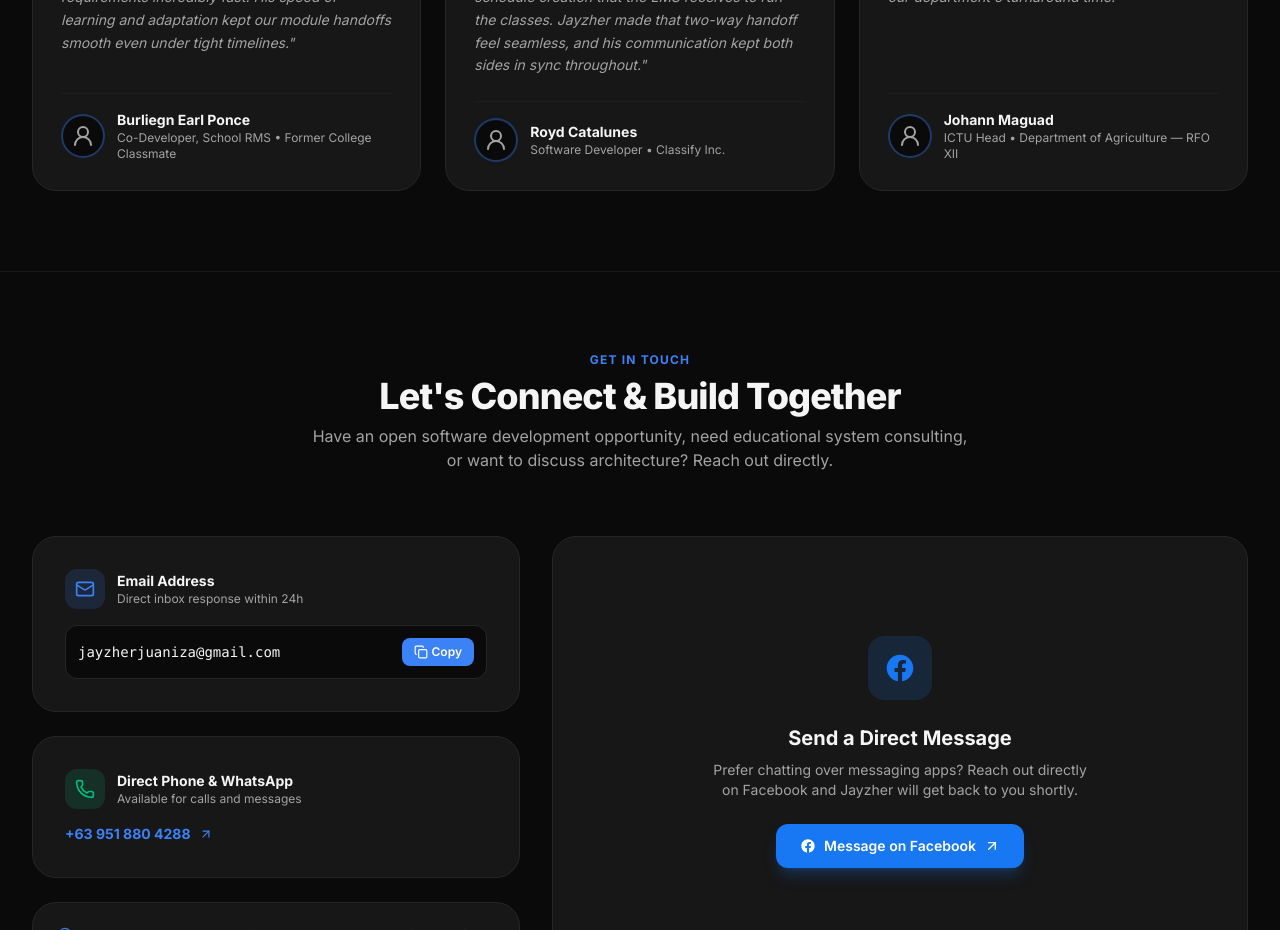
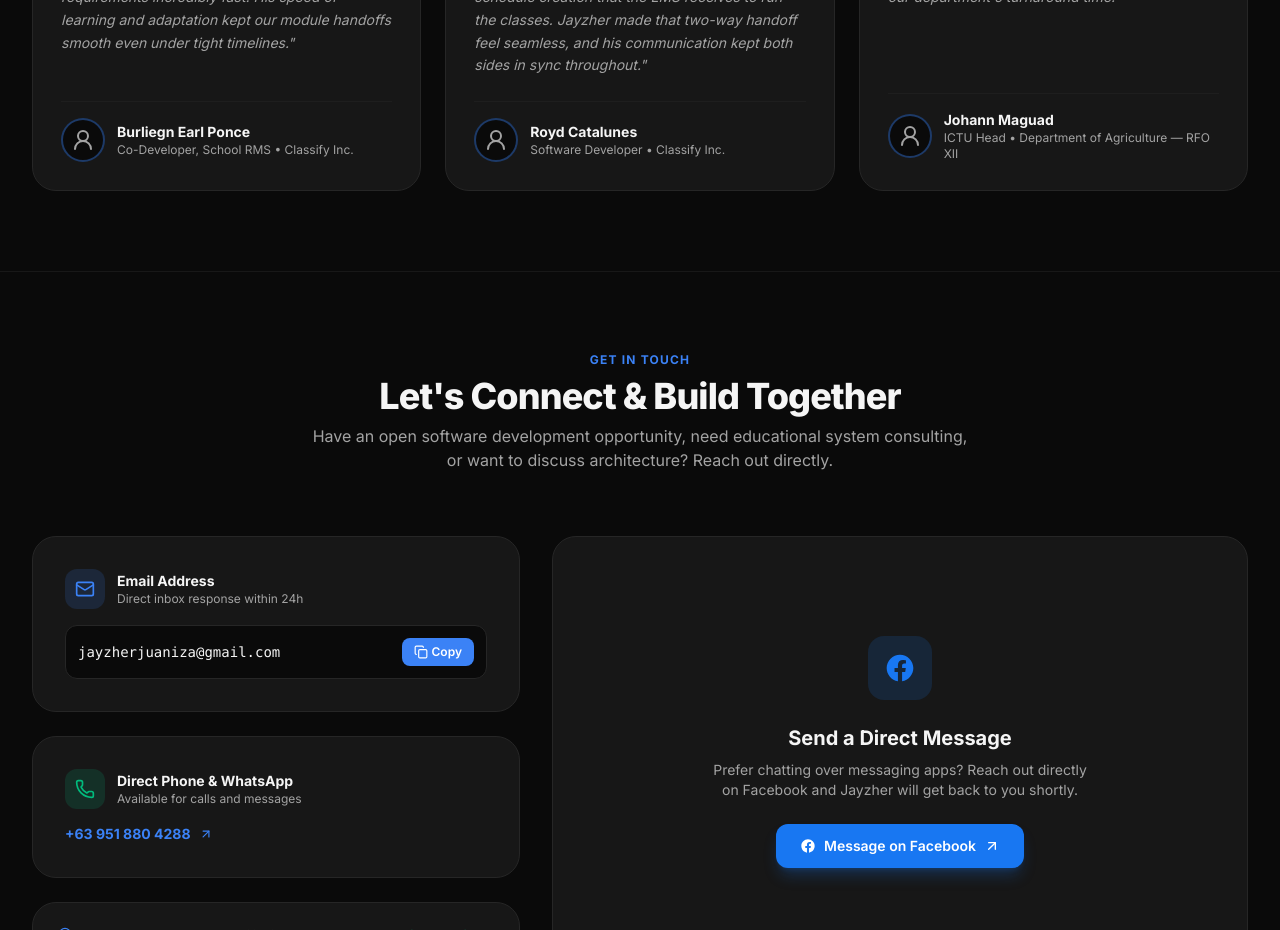
Before and after one commit to Jayzher/portfolio-web, a React (Vite) app: page / in a window 1280 px wide. Shown: the part 6880-7810 px from the top of the page. Built offline with nearby package versions, Linux system fonts and the light colour scheme; no server answers.

Commit message:
update Testimonials

```diff
--- a/src/data/portfolioData.js
+++ b/src/data/portfolioData.js
@@ -202,7 +202,7 @@ export const portfolioData = {
     {
       name: "Burliegn Earl Ponce",
       role: "Co-Developer, School RMS",
-      company: "Former College Classmate",
+      company: "Classify Inc.",
       text: "We go back to college as classmates, and working together again on the School RMS confirmed what I already knew — Jayzher picks up new stacks and unfamiliar project requirements incredibly fast. His speed of learning and adaptation kept our module handoffs smooth even under tight timelines.",
       rating: 5,
     },
```
